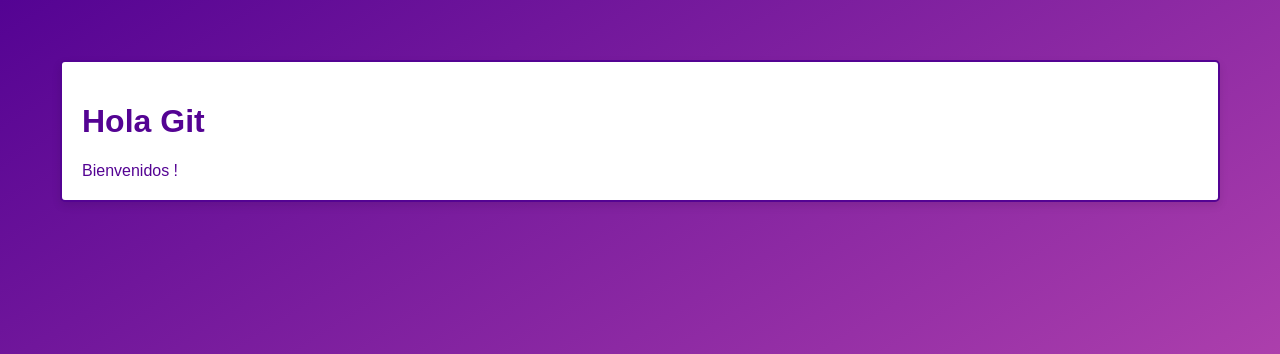
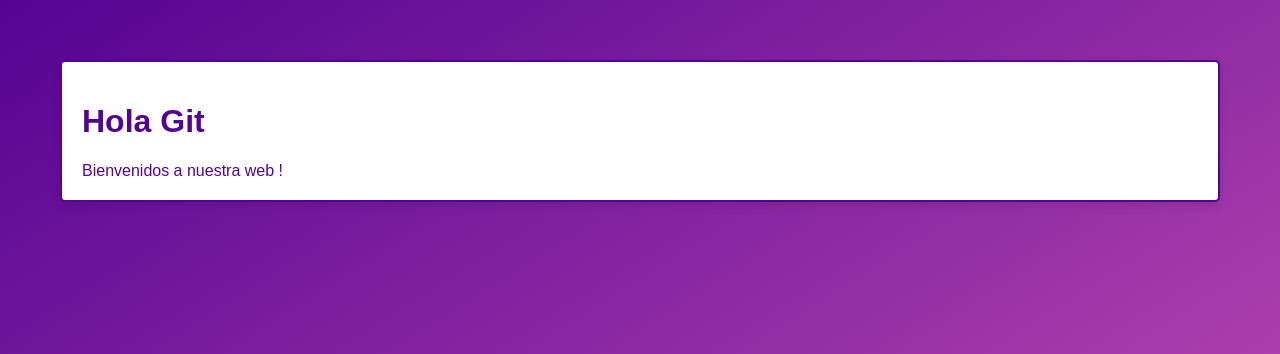
Before and after one commit to OscarPatty/holaGit, a PHP site: page / in a window 1280 px wide. Shown: the top 354 px of the page. Run offline with PHP 8.4, Linux system fonts and the light colour scheme.

Commit message:
Segundo commit

```diff
--- a/index.php
+++ b/index.php
@@ -4,7 +4,7 @@
 <head>
   <meta charset="UTF-8">
   <meta name="viewport" content="width=device-width, initial-scale=1.0">
-  <title>Document</title>
+  <title>Hola Git</title>
 
   <link rel="stylesheet" href="estilos.css">
 </head>
@@ -14,7 +14,7 @@
   <div class="container">
     <div class="message-box">
       <h1>Hola Git</h1>
-      Bienvenidos !
+      Bienvenidos a nuestra web !
     </div>
 
   </div>
```
